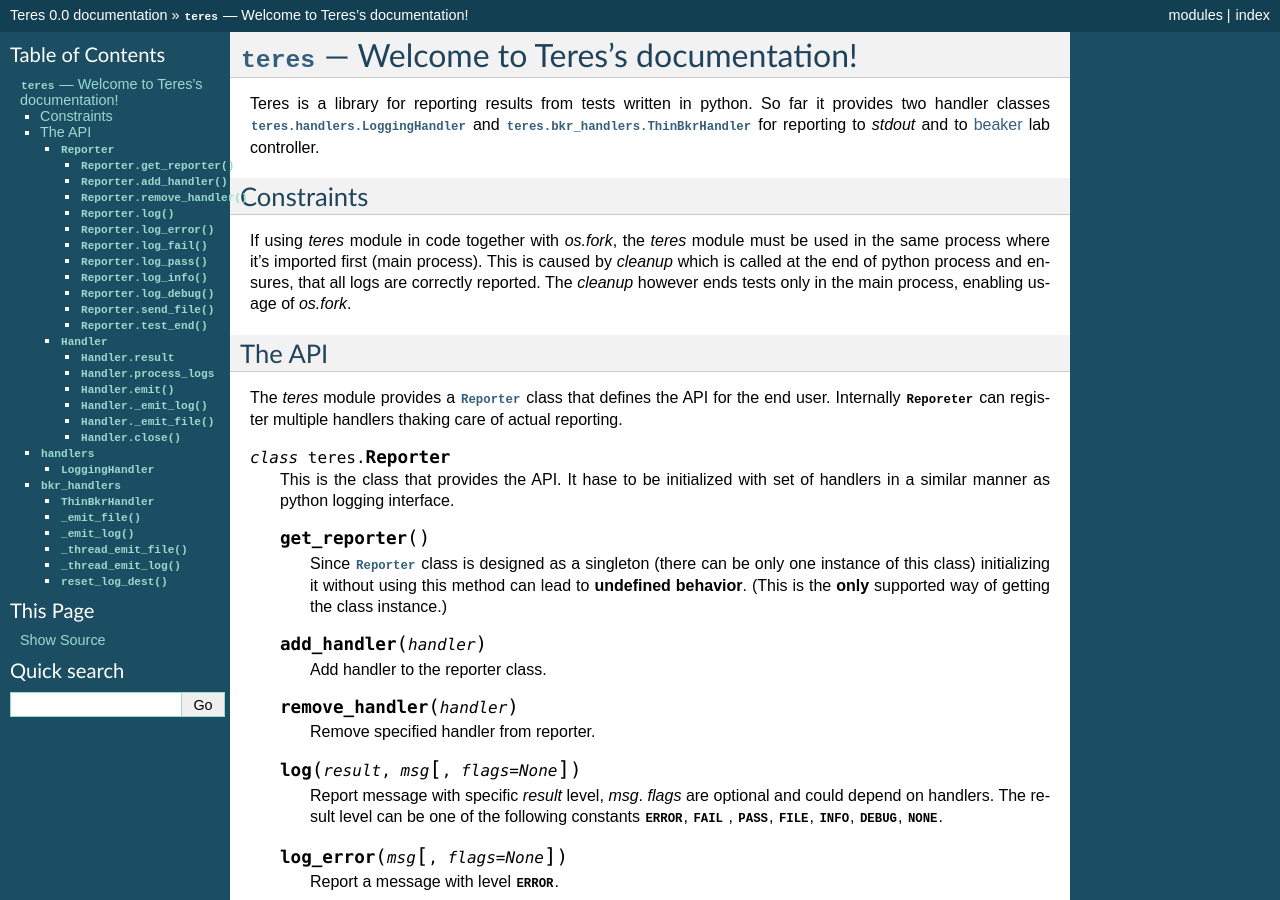
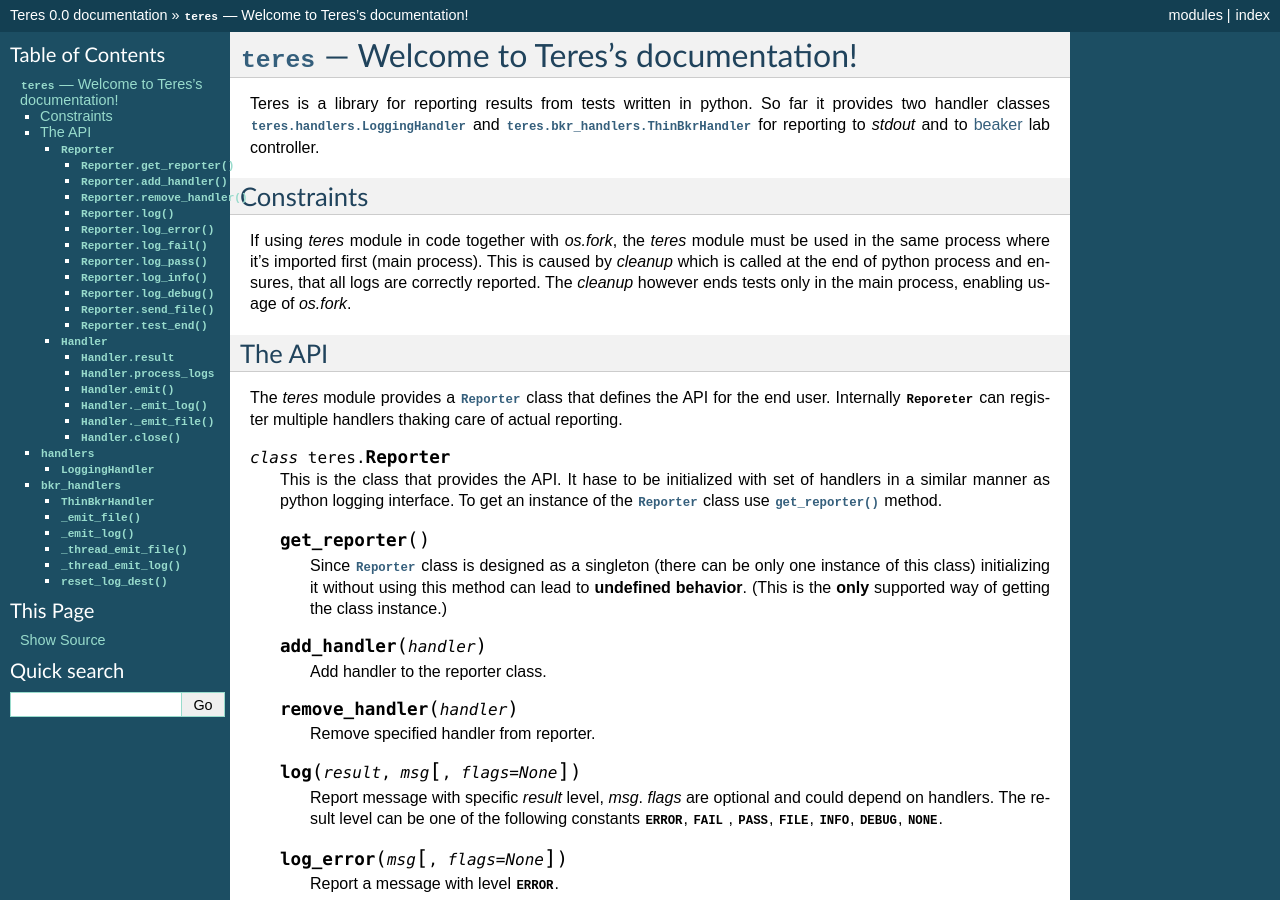
Before and after one commit to rhinstaller/teres, a Sphinx documentation site: the page built from docs/index.rst, in a window 1280 px wide and 900 px high. Built offline with Sphinx 7.4.7, drawn with Linux system fonts in a browser that asks for light colours.

Commit message:
Minor change in documentation.

```diff
--- a/docs/index.rst
+++ b/docs/index.rst
@@ -38,7 +38,9 @@
 .. py:class:: Reporter()
 
     This is the class that provides the API. It hase to be initialized with set
-    of handlers in a similar manner as python logging interface.
+    of handlers in a similar manner as python logging interface. To get an
+    instance of the :py:class:`Reporter` class use :py:meth:`get_reporter()`
+    method.
 
     .. py:method:: get_reporter()
 
```
